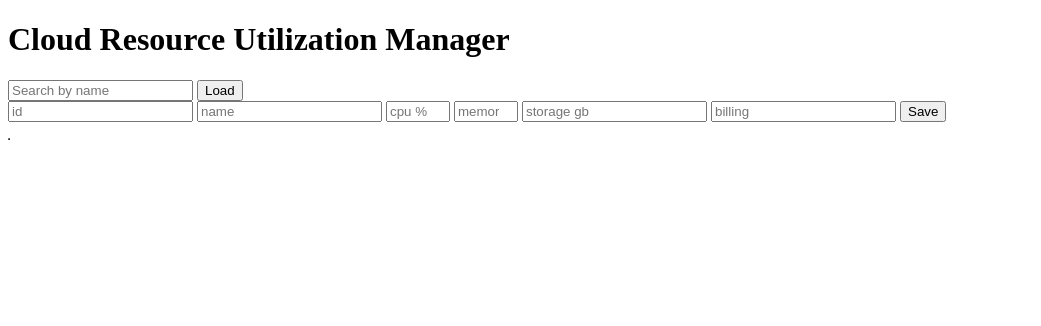
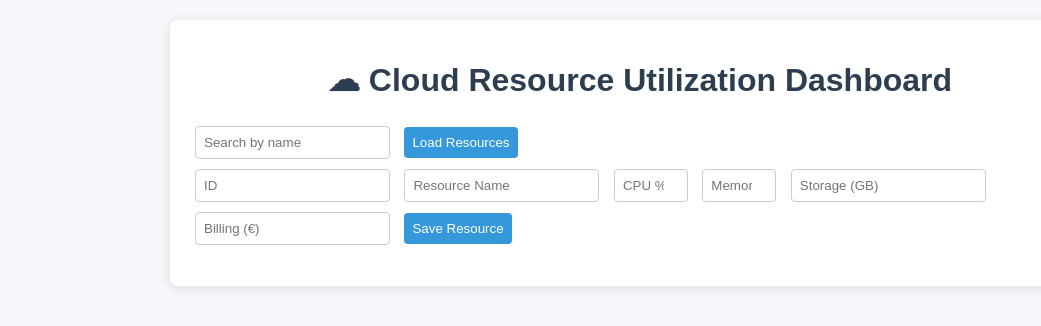
Before and after one commit to MShabade/zs-cloud-resource, a website: page public/index.html in a window 1280 px wide. Shown: the whole page, without its empty margins (0-1041 px from the left). Drawn offline with Linux system fonts and the light colour scheme; no server answers.

Commit message:
feat(ui): improve dashboard layout and styling - referred W3Schools CSS Grid and Flexbox documentation

```diff
--- a/public/index.html
+++ b/public/index.html
@@ -4,26 +4,95 @@
   <meta charset="utf-8" />
   <meta name="viewport" content="width=device-width,initial-scale=1" />
   <title>Cloud Resource Utilization</title>
+
+  <style>
+    body {
+      font-family: Arial, sans-serif;
+      background: #f4f6f9;
+      margin: 0;
+      padding: 20px;
+    }
+
+    h1 {
+      text-align: center;
+      color: #2c3e50;
+    }
+
+    .container {
+      max-width: 900px;
+      margin: auto;
+      background: white;
+      padding: 20px;
+      border-radius: 8px;
+      box-shadow: 0 2px 10px rgba(0,0,0,0.1);
+    }
+
+    input, button {
+      padding: 8px;
+      margin: 5px;
+      border-radius: 4px;
+      border: 1px solid #ccc;
+    }
+
+    button {
+      background: #3498db;
+      color: white;
+      cursor: pointer;
+      border: none;
+    }
+
+    button:hover {
+      background: #2980b9;
+    }
+
+    table {
+      width: 100%;
+      border-collapse: collapse;
+      margin-top: 15px;
+    }
+
+    th {
+      background: #3498db;
+      color: white;
+    }
+
+    th, td {
+      padding: 10px;
+      text-align: center;
+      border: 1px solid #ddd;
+    }
+
+    #msg {
+      color: green;
+      font-weight: bold;
+    }
+  </style>
 </head>
+
 <body>
-  <h1>Cloud Resource Utilization Manager</h1>
+
+<div class="container">
+  <h1>☁ Cloud Resource Utilization Dashboard</h1>
 
   <input id="search" placeholder="Search by name" />
-  <button id="load">Load</button>
+  <button id="load">Load Resources</button>
 
   <form id="form">
-    <input id="id" type="number" placeholder="id" required />
-    <input id="name" placeholder="name" required />
-    <input id="cpu" type="number" min="0" max="100" placeholder="cpu %" required />
-    <input id="memory" type="number" min="0" max="100" placeholder="memory %" required />
-    <input id="storage" type="number" min="0" placeholder="storage gb" required />
-    <input id="billing" type="number" min="0" placeholder="billing" required />
-    <button type="submit">Save</button>
+    <input id="id" type="number" placeholder="ID" required />
+    <input id="name" placeholder="Resource Name" required />
+    <input id="cpu" type="number" min="0" max="100" placeholder="CPU %" required />
+    <input id="memory" type="number" min="0" max="100" placeholder="Memory %" required />
+    <input id="storage" type="number" min="0" placeholder="Storage (GB)" required />
+    <input id="billing" type="number" min="0" placeholder="Billing (€)" required />
+    <button type="submit">Save Resource</button>
   </form>
 
   <p id="msg"></p>
-  <table border="1" id="table"></table>
 
-  <script src="app.js"></script>
+  <table id="table"></table>
+</div>
+
+<script src="app.js"></script>
+
 </body>
 </html>
```
